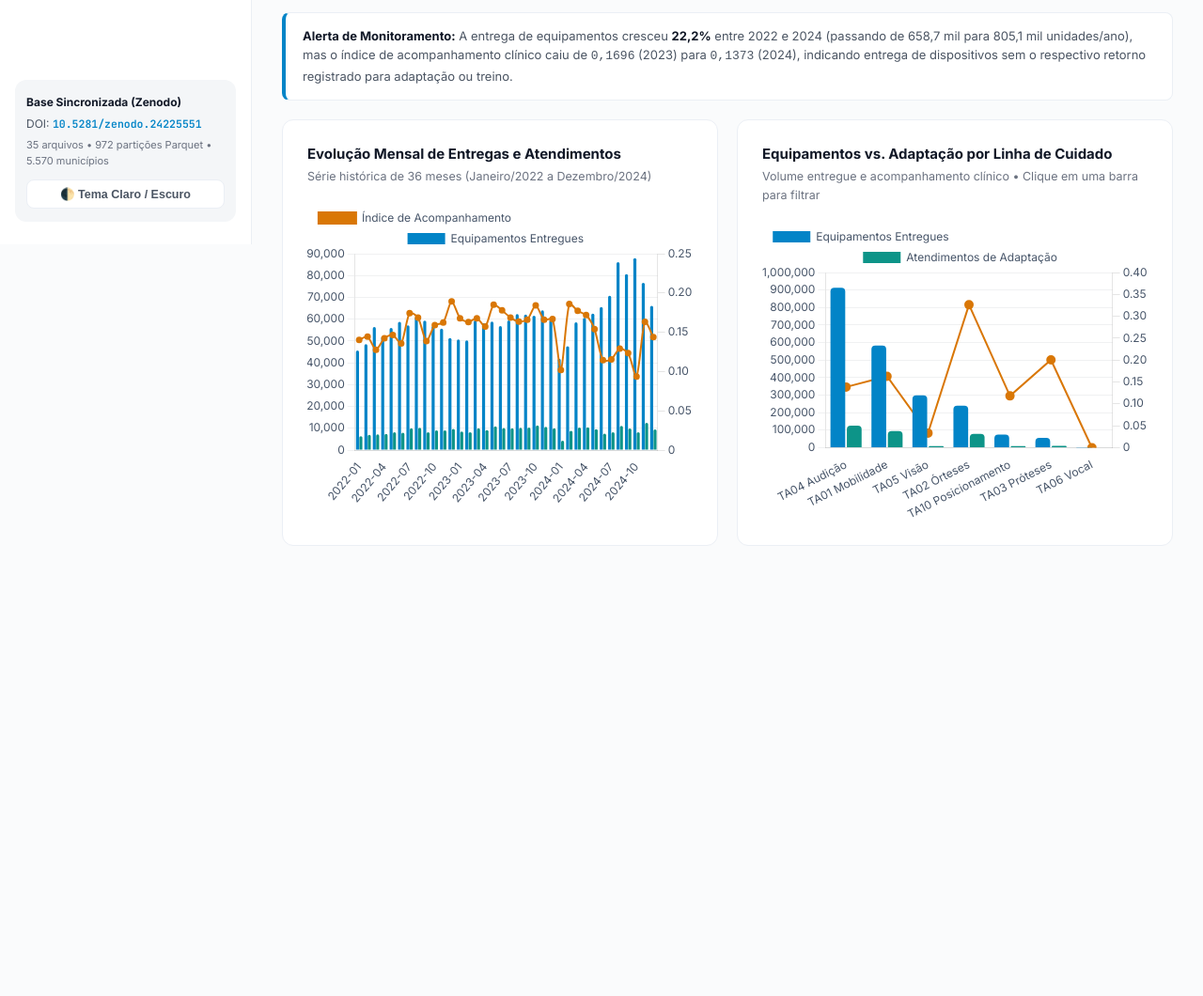
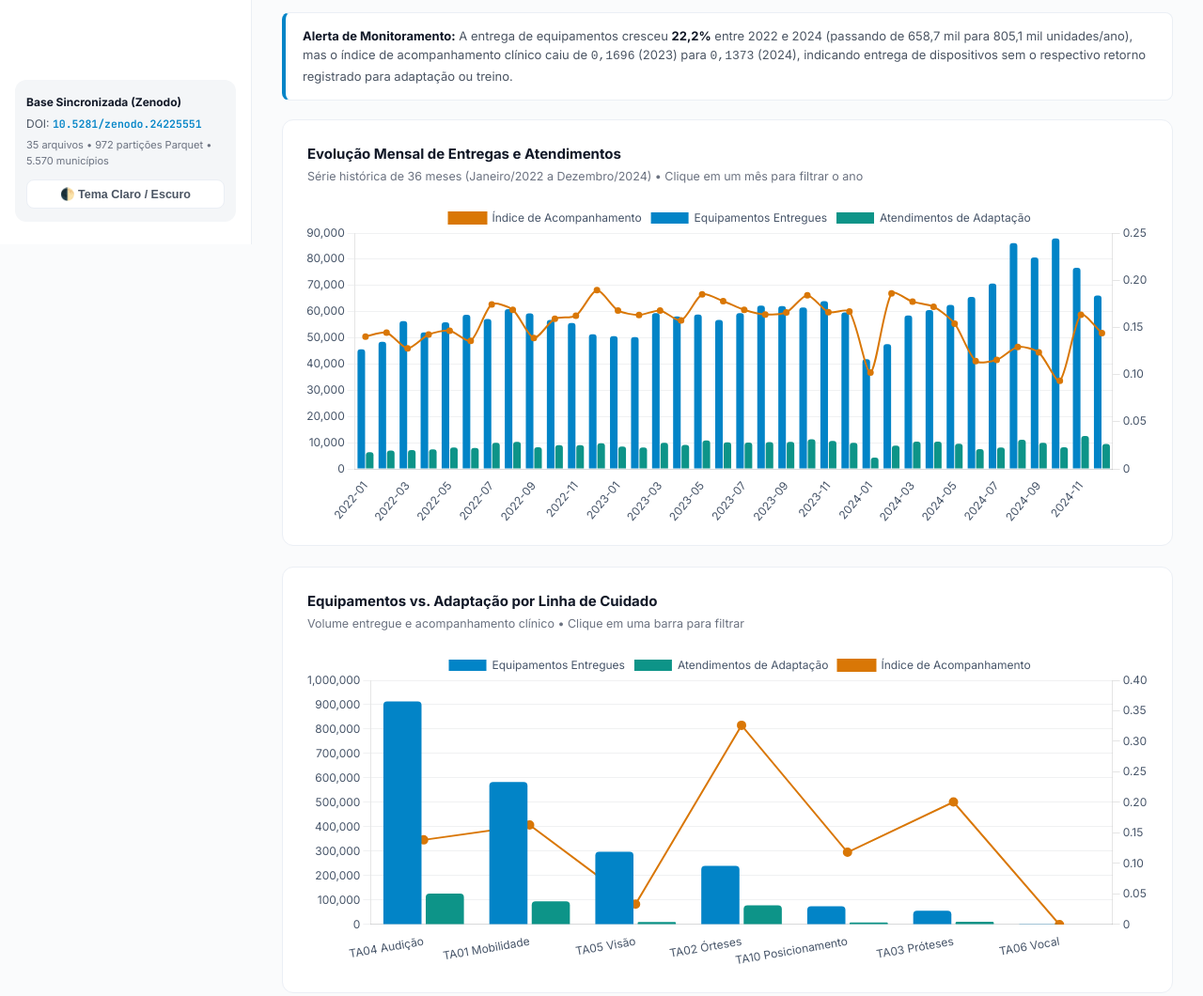
Before and after one commit to jhonferreira17/tech_assistiva, a website built with Vite: page index.html in a window 1280 px wide. Shown: the part 540-1600 px from the top of the page at 94% size. Before the commit the page ends 1211 px from the top, so only its background shows below. Built offline with nearby package versions, Linux system fonts and the light colour scheme.

Commit message:
fix(ui): empilha graficos do Painel Geral em largura total e usa suggestedMax no eixo RI para nao cortar linha

```diff
--- a/index.html
+++ b/index.html
@@ -219,15 +219,14 @@
               caiu de <code>0,1696</code> (2023) para <code>0,1373</code> (2024), indicando entrega de dispositivos sem
               o respectivo retorno registrado para adaptação ou treino.
             </div>
-            <div class="grid-2">
             <div class="card">
               <div class="card-header">
                 <div>
                   <h3 class="card-title">Evolução Mensal de Entregas e Atendimentos</h3>
-                    <p class="card-subtitle">Série histórica de 36 meses (Janeiro/2022 a Dezembro/2024)</p>
-                  </div>
-                </div>
-                <div class="chart-box">
+                  <p class="card-subtitle">Série histórica de 36 meses (Janeiro/2022 a Dezembro/2024) • Clique em um mês para filtrar o ano</p>
+                </div>
+              </div>
+              <div class="chart-box" style="height:340px;">
                 <canvas id="chartSerieMensal"></canvas>
               </div>
             </div>
@@ -239,9 +238,8 @@
                   <p class="card-subtitle">Volume entregue e acompanhamento clínico • Clique em uma barra para filtrar</p>
                 </div>
               </div>
-                <div class="chart-box">
+              <div class="chart-box" style="height:340px;">
                 <canvas id="chartModalidadesCap1"></canvas>
-                </div>
               </div>
             </div>
           </div>
--- a/src/main.ts
+++ b/src/main.ts
@@ -1097,7 +1097,7 @@ function renderCharts(forceStatic = false): void {
       scales: {
         x: { grid: { display: false } },
         y: { type: 'linear', position: 'left', grid: { color: gridColor } },
-        y1: { type: 'linear', position: 'right', grid: { drawOnChartArea: false }, min: 0, max: 0.25 }
+        y1: { type: 'linear', position: 'right', grid: { drawOnChartArea: false }, min: 0, suggestedMax: 0.25 }
       }
     }
   });
@@ -1186,7 +1186,7 @@ function renderCharts(forceStatic = false): void {
       scales: {
         x: { grid: { display: false } },
         y: { type: 'linear', position: 'left', grid: { color: gridColor } },
-        y1: { type: 'linear', position: 'right', grid: { drawOnChartArea: false }, min: 0, max: 0.4 }
+        y1: { type: 'linear', position: 'right', grid: { drawOnChartArea: false }, min: 0, suggestedMax: 0.4 }
       }
     }
   });
```
Lines whose indentation alone changed are shown as unchanged.
